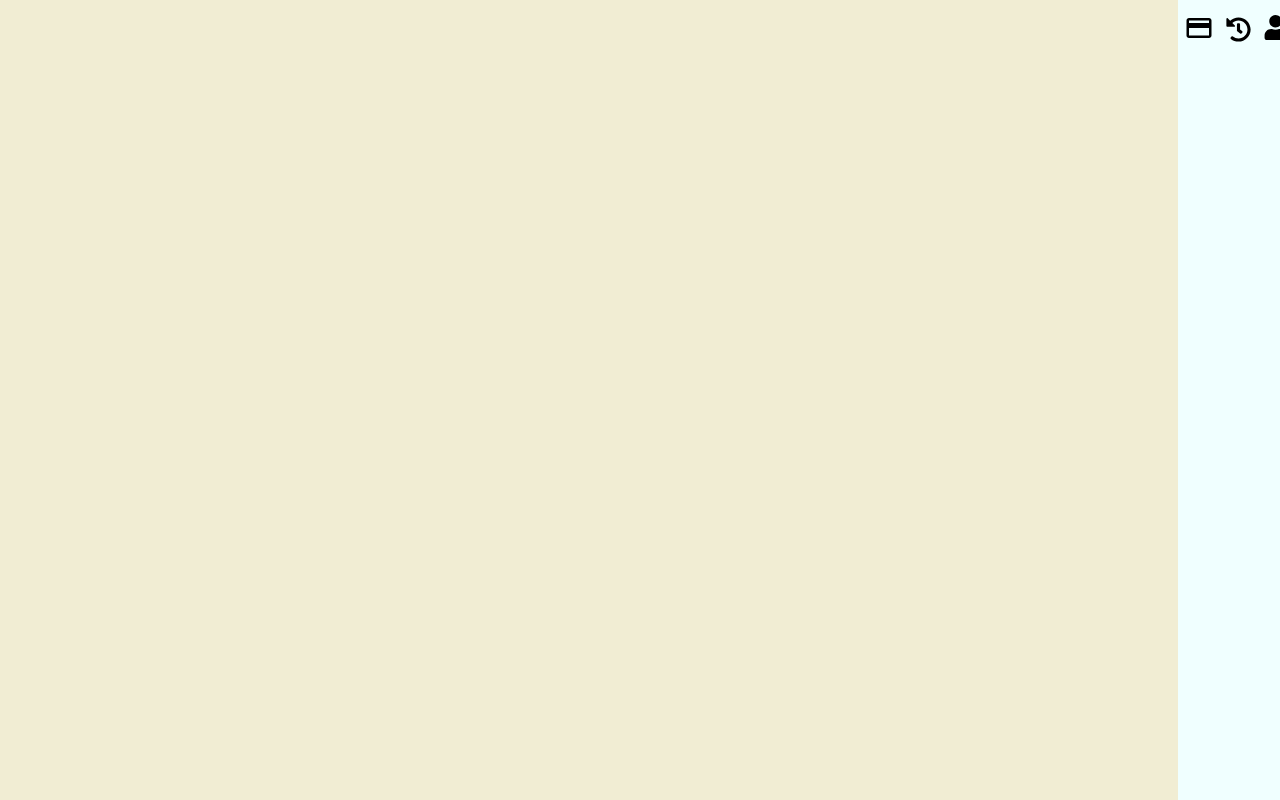
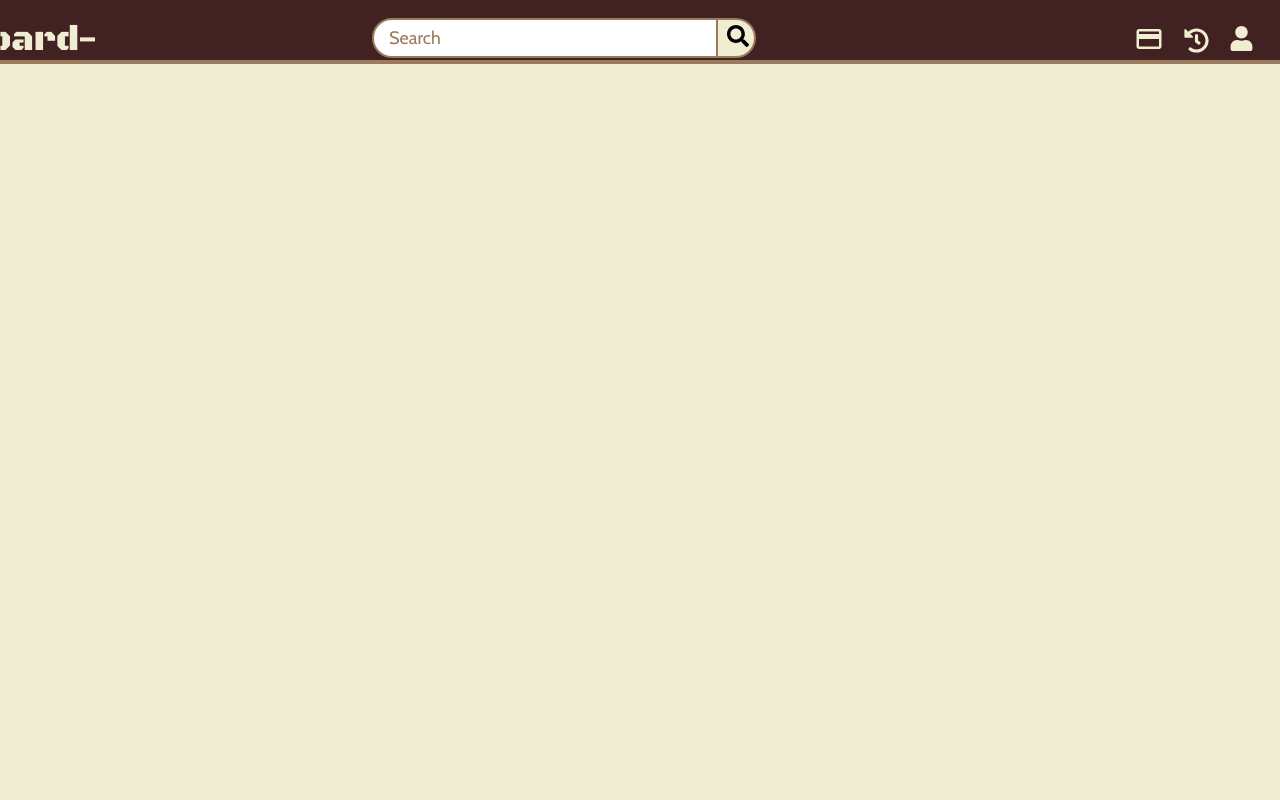
Before and after one commit to khom19/SAIG, a React (Create React App) app: page /Home in a window 1280 px wide. Built offline with nearby package versions, Linux system fonts and the light colour scheme.

Commit message:
update Home

```diff
--- a/src/Home/home.css
+++ b/src/Home/home.css
@@ -1,3 +1,5 @@
+@import url('https://fonts.googleapis.com/css2?family=Black+Ops+One&display=swap');
+
 .homebackground {
     display: flex;
     height: 100vh;
@@ -9,26 +11,41 @@
 
 .menu {
     display: flex;
-    flex-direction: row-reverse;
-    margin-left: 92%;
-    height: 100%;
-    background-color: azure;
+    gap: 20px;
+    flex-direction: row;
+    width: 100vw;
+    height: 8vh;
+    justify-content: flex-end;
+    background-color: rgb(65, 33, 33);
+    border-bottom: 4px solid rgb(155, 123, 93) ;
+}
+
+.menu p{
+    font-family: "Black Ops One", system-ui;
+    margin-top: 18px ;
+    margin-right: 20%;
+    font-size: 35px;
+    color: rgb(241, 237, 211);
 }
 
 .history .icon {
-    margin: 17px 6px 0 6px;
+    margin-top: 28px ;
     width: 25px;
     height: 25px;
+    color: rgb(241, 237, 211);
 }
 
 .payment .icon {
-    margin: 13px 6px 0 6px;
+    margin-top: 24px ;
     width: 30px;
     height: 30px;
+    color: rgb(241, 237, 211);
 }
 
 .profile .icon {
-    margin: 15px 6px 0 6px;
+    margin-right: 2vw;
+    margin-top: 26px ;
     width: 25px;
     height: 25px;
+    color: rgb(241, 237, 211);
 }
--- a/src/Home/home.js
+++ b/src/Home/home.js
@@ -3,15 +3,18 @@ import React, { Component } from 'react';
 import { FaUser , FaHistory } from "react-icons/fa";
 import { MdPayment } from "react-icons/md";
 import './home.css'
+import SearchBar from './searchbar';
 
 class Home extends Component {
     render() {
         return(
         <section className='homebackground'>
             <div className='menu'>
+                <p>Board-Go</p>
+                <SearchBar />
+                <div className='payment'><MdPayment className='icon' /></div>
+                <div className='history'><FaHistory className='icon' /></div>
                 <div className='profile'><FaUser className='icon'/></div>
-                <div className='history'><FaHistory className='icon' /></div>
-                <div className='payment'><MdPayment className='icon' /></div>
             </div>
         </section>
         )
--- /dev/null
+++ b/src/Home/searchbar.css
@@ -0,0 +1,45 @@
+@import url('https://fonts.googleapis.com/css2?family=Cabin:ital,wght@0,400..700;1,400..700&display=swap');
+
+.search .searchinput {
+    margin-right: 28vw;
+    display:flex ;
+}
+
+.search .searchinput input{
+    font-family: "Cabin", sans-serif;
+    margin-top: 18px;
+    height: 40px;
+    width: 27vw;
+    border: 2px solid rgb(155, 123, 93);
+    border-radius: 40px ;
+    border-top-right-radius: 0px;
+    border-bottom-right-radius: 0px;
+    padding-left: 15px;
+    font-size: 18px;
+    color:rgb(65, 33, 33) ;
+    border-right: 2px solid rgb(155, 123, 93);
+}
+
+.search .searchinput input::placeholder {
+    font-family: "Cabin", sans-serif;
+    font-size: 18px;
+    color: rgb(155, 123, 93);
+}
+
+.search .searchicon {
+    margin-top: 18px;
+    height: 40px;
+    width: 3vw;
+    background-color: rgb(241, 237, 211);
+    border: 2px solid rgb(155, 123, 93);
+    border-top-right-radius: 40px;
+    border-bottom-right-radius: 40px;
+    border-left: none;
+}
+
+.search .searchicon .icon {
+    width: 22px;
+    height: 22px;
+    margin-left: 25%;
+    margin-top: 13%;
+}
--- /dev/null
+++ b/src/Home/searchbar.js
@@ -0,0 +1,17 @@
+import React from "react";
+import './searchbar.css'
+import { FaSearch } from "react-icons/fa";
+
+function SearchBar({placeholder , data}) {
+    return(
+        <div className='search'>
+            <div className='searchinput'>
+                <input type='text' placeholder="Search" />
+                <div className='searchicon'><FaSearch className="icon"/></div>
+            </div>
+            <div className='result'></div>
+        </div>
+    )
+}
+
+export default SearchBar ;
```
